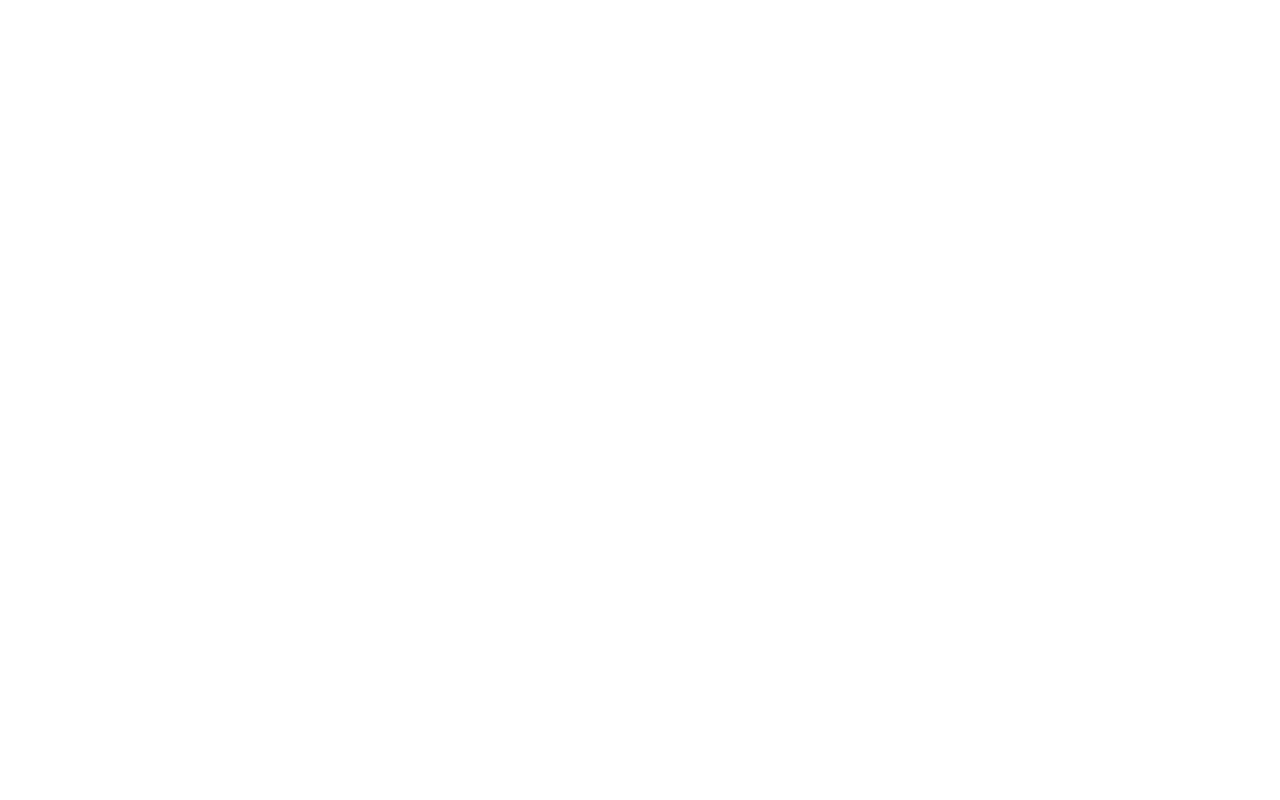
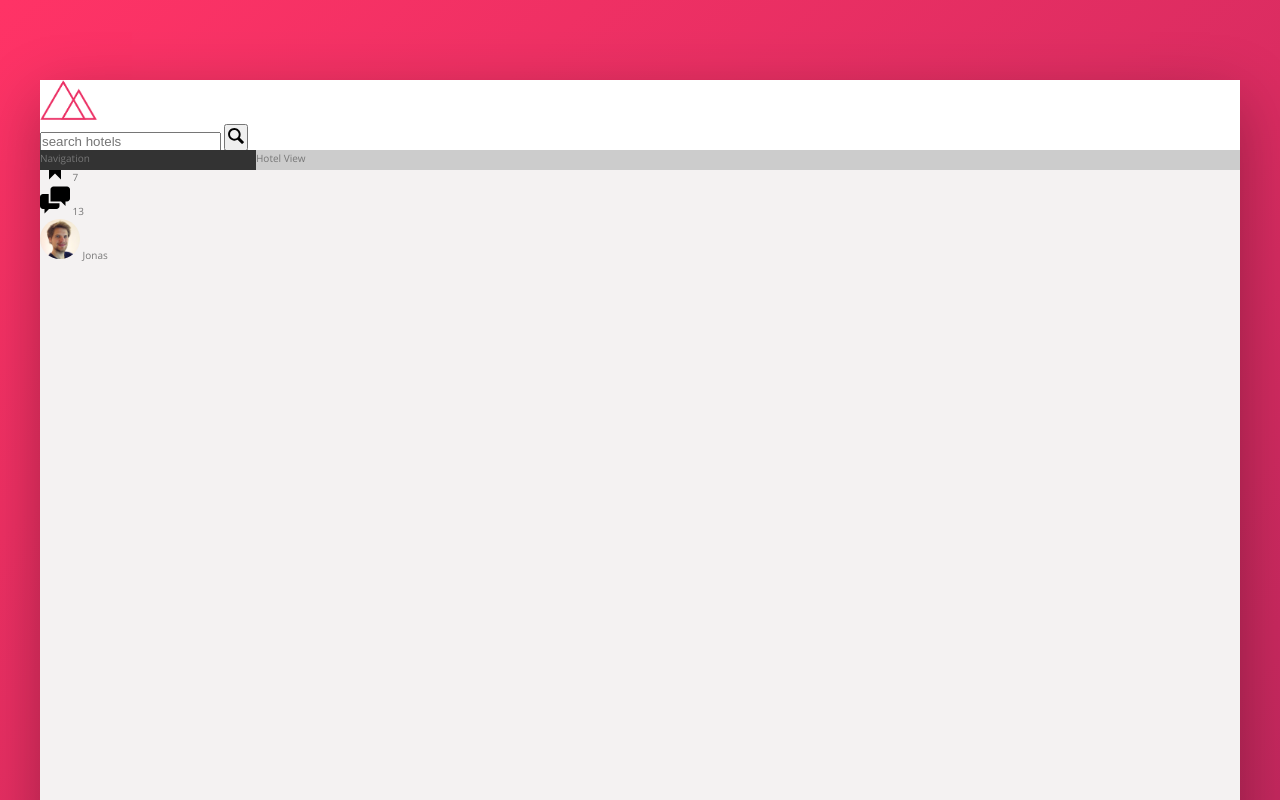
Before and after one commit to mohdnihal29/trello-website, a website: page index.html in a window 1280 px wide. Shown: the top 800 px of the page. Drawn offline with nearby package versions, Linux system fonts and the light colour scheme.

Commit message:
progress

```diff
--- a/index.html
+++ b/index.html
@@ -1,16 +1,64 @@
 <!DOCTYPE html>
 <html lang="en">
-    <head>
-        <meta charset="UTF-8">
-        <meta name="viewport" content="width=device-width, initial-scale=1.0">
+  <head>
+    <meta charset="UTF-8" />
+    <meta name="viewport" content="width=device-width, initial-scale=1.0" />
 
-        <link href="https://fonts.googleapis.com/css?family=Open+Sans:300,400,600" rel="stylesheet">
-        <link rel="stylesheet" href="css/style.css">
-        <link rel="shortcut icon" type="image/png" href="img/favicon.png">
+    <link
+      href="https://fonts.googleapis.com/css?family=Open+Sans:300,400,600"
+      rel="stylesheet"
+    />
+    <link rel="stylesheet" href="css/style.css" />
+    <link rel="shortcut icon" type="image/png" href="img/favicon.png" />
 
-        <title>trillo &mdash; Your all-in-one booking app</title>
-    </head>
-    <body>
+    <title>trillo &mdash; Your all-in-one booking app</title>
+  </head>
+  <body>
+    <div class="container">
+      <header class="header">
+        <img src="./img/logo.png" alt="logo" class="logo" />
 
-    </body>
+        <form action="#" class="search">
+          <input
+            type="text"
+            class="search__input"
+            placeholder="search hotels"
+          />
+          <button class="search__button">
+            <svg class="search__icon">
+              <use xlink:href="./img/sprite.svg#icon-magnifying-glass"></use>
+            </svg>
+          </button>
+        </form>
+
+        <nav class="user-nav">
+          <div class="user-nav__icon-box">
+            <svg class="user-nav__icon">
+              <use xlink:href="./img/sprite.svg#icon-bookmark"></use>
+            </svg>
+            <span class="user-nav__notification">7</span>
+          </div>
+
+          <div class="user-nav__icon-box">
+            <svg class="user-nav__icon">
+              <use xlink:href="./img/sprite.svg#icon-chat"></use>
+            </svg>
+            <span class="user-nav__notification">13</span>
+          </div>
+          <div class="user-nav__user">
+            <img
+              src="./img/user.jpg"
+              alt="User Photo"
+              class="user-nav__user-photo"
+            />
+            <span class="user-nav__user-name">Jonas</span>
+          </div>
+        </nav>
+      </header>
+      <div class="content">
+        <nav class="sidebar">Navigation</nav>
+        <main class="hotel-view">Hotel View</main>
+      </div>
+    </div>
+  </body>
 </html>
--- /dev/null
+++ b/sass/_base.scss
@@ -0,0 +1,65 @@
+/*
+COLORS
+
+Primary: #eb2f64
+Primary light: #FF3366
+Primary dark: #BA265D
+
+Grey light 1: #faf9f9
+Grey light 2: #f4f2f2
+Grey light 3: #f0eeee
+Grey light 4: #ccc
+
+Grey dark 1: #333
+Grey dark 2: #777
+Grey dark 3: #999
+
+*/
+
+:root {
+  --color-primary: #eb2f64;
+  --color-primary-light: #ff3366;
+  --color-primary-dark: #ba265d;
+
+  --color-grey-light-1: #faf9f9;
+  --color-grey-light-2: #f4f2f2;
+  --color-grey-light-3: #f0eeee;
+  --color-grey-light-4: #ccc;
+
+  --color-primary-grey-dark-1: #333;
+  --color-primary-grey-dark-2: #777;
+  --color-primary-grey-dark-3: #999;
+
+  --shadow-dark: 0 2rem 6rem rgba(0, 0, 0, 0.3);
+}
+
+* {
+  margin: 0;
+  padding: 0;
+}
+
+*,
+*::before,
+*::after {
+  box-sizing: inherit;
+}
+
+html {
+  box-sizing: border-box;
+  font-size: 62.5%; // 1 rem = 16 px   // 10px/16px = 62.5%
+}
+
+body {
+  font-family: "Open Sans", sans-serif;
+  font-weight: 400;
+  line-height: 1.6;
+  color: var(--color-primary-grey-dark-2);
+  background-image: linear-gradient(
+    to right bottom,
+    var(--color-primary-light),
+    var(--color-primary-dark)
+  );
+  background-size: cover;
+  background-repeat: no-repeat;
+  min-height: 100vh;
+}
--- /dev/null
+++ b/sass/_components.scss
@@ -0,0 +1,53 @@
+/////////////////////////////
+// logo
+
+.logo {
+  height: 4rem;
+}
+
+////////////////////////////
+//search
+
+.search {
+  &__input {
+  }
+  &__button {
+  }
+  &__icon {
+    width: 2rem;
+    height: 2rem;
+  }
+}
+
+//////////////////////////////////
+// user navigation
+
+.user-nav {
+  &__icon-box {
+  }
+
+  &__icon {
+    height: 3rem;
+    width: 3rem;
+  }
+
+  &__notification {
+  }
+
+  &__icon-box {
+  }
+
+  &__notification {
+  }
+
+  &__user {
+  }
+
+  &__user-photo {
+    height: 4rem;
+    border-radius: 50%;
+  }
+
+  &__user-name {
+  }
+}
--- /dev/null
+++ b/sass/_layout.scss
@@ -0,0 +1,30 @@
+.container {
+  max-width: 120rem;
+  margin: 8rem auto;
+  background-color: var(--color-grey-light-2);
+  box-shadow: var(--shadow-dark);
+
+  min-height: 100rem;
+}
+
+.header {
+  height: 7rem;
+  background-color: #fff;
+  border-bottom: var(--color-grey-light-2);
+}
+
+.content {
+  display: flex;
+}
+
+.sidebar {
+  background-color: var(--color-primary-grey-dark-1);
+  flex: 0 0 18%;
+  height: 2rem;
+}
+
+.hotel-view {
+  background-color: var(--color-grey-light-4);
+
+  flex: 1;
+}
--- a/sass/main.scss
+++ b/sass/main.scss
@@ -1,17 +1,3 @@
-/*
-COLORS
-
-Primary: #eb2f64
-Primary light: #FF3366
-Primary dark: #BA265D
-
-Grey light 1: #faf9f9
-Grey light 2: #f4f2f2
-Grey light 3: #f0eeee
-Grey light 4: #ccc
-
-Grey dark 1: #333
-Grey dark 2: #777
-Grey dark 3: #999
-
-*/
+@import "base";
+@import "layout";
+@import "components";
```
Also changed, not shown: package.json (+5 -7 lines), css/style.css, 3 other files.
